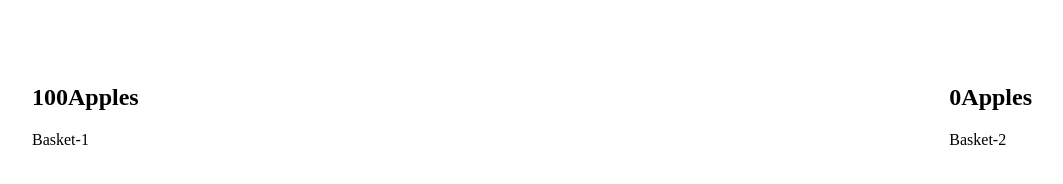
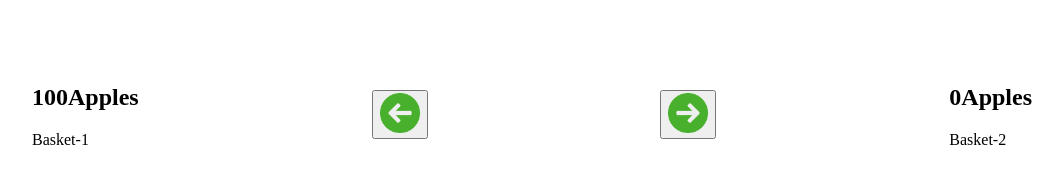
Before and after one commit to RudraSankar96/React_By_Anurag, a plain HTML site: page Learning_ReactJs/index.html in a window 1280 px wide. Shown: the whole page, without its empty margins (108-1171 px from the left). Drawn offline with Linux system fonts and the light colour scheme.

Commit message:
Adding arrow button

```diff
--- a/Learning_ReactJs/index.html
+++ b/Learning_ReactJs/index.html
@@ -8,11 +8,17 @@
 </head>
 <body>
     <section>
-        <div>
+        <div  class="basket-1">
             <h1><span>100</span>Apples</h1>
             <p>Basket-1</p>
         </div>
-        <div>
+        <button class="left-arrow">
+            <img src="left-arrow.png" >
+        </button>
+        <button class="right arrow">
+            <img src="right-arrow.png" >
+        </button>
+        <div class="baket-2">
             <h1><span>0</span>Apples</h1>
             <p>Basket-2</p>
         </div>
--- a/Learning_ReactJs/style.css
+++ b/Learning_ReactJs/style.css
@@ -4,4 +4,8 @@ section{
     max-width: 1000px;
     margin: 0 auto;
     margin-top: 4rem;
+    align-items: center;
 }
+button img{
+    max-width: 40px;
+}
```
Also changed, not shown: Learning_ReactJs/left-arrow.png (added), Learning_ReactJs/right-arrow.png (added).
